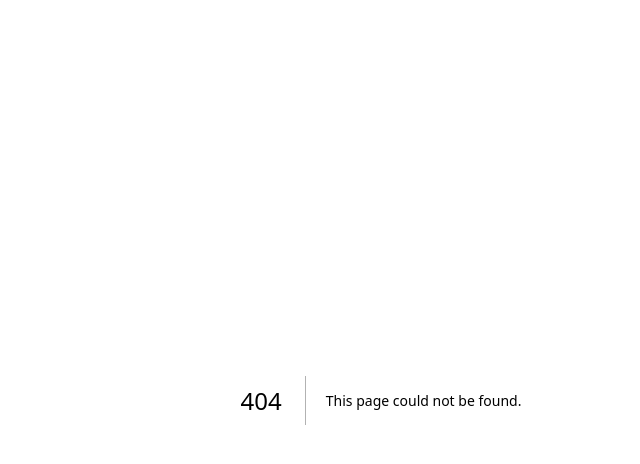
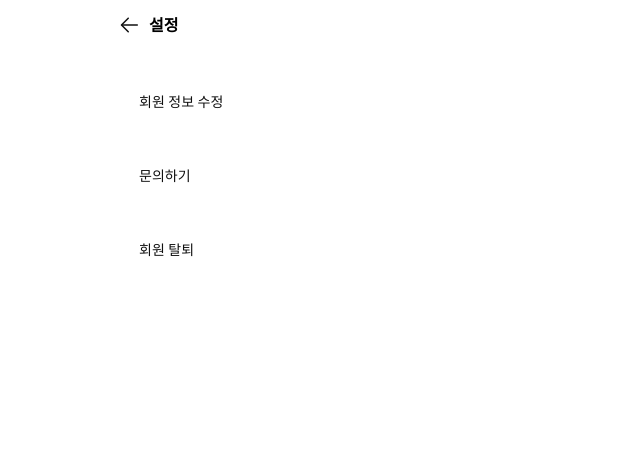
Before and after one commit to SurBear-Team/surbear-frontend, a Next.js app: page /profile/setting in a window 1280 px wide. Before the commit this address had no page. Shown: the top 464 px of the page, without its empty margins (259-899 px from the left). Built offline with nearby package versions, Linux system fonts and the light colour scheme.

Commit message:
🌱프로필_설정페이지 세팅

```diff
--- /dev/null
+++ b/pages/profile/components/SettingCard.tsx
@@ -0,0 +1,15 @@
+interface SettingCardProps {
+  title: string;
+  onClick: () => void;
+}
+
+export const SettingCard = ({ title, onClick }: SettingCardProps) => {
+  return (
+    <div
+      onClick={onClick}
+      className="w-full bg-white pl-[46px] py-[27px] text-gray-9 text-sm cursor-pointer"
+    >
+      {title}
+    </div>
+  );
+};
--- /dev/null
+++ b/pages/profile/setting.tsx
@@ -0,0 +1,39 @@
+import { useRouter } from "next/router";
+import { TopBar } from "../components/TopBar";
+import { ArrowBackIcon } from "../components/styles/Icons";
+import { SettingCard } from "./components/SettingCard";
+
+export default function ProfileSetting() {
+  const route = useRouter();
+  return (
+    <>
+      <TopBar
+        leftSVG={<ArrowBackIcon />}
+        onClick={() => {
+          route.back();
+        }}
+        title="설정"
+      />
+      <div className="screen flex-col justify-start pt-[66px]">
+        <SettingCard
+          title="회원 정보 수정"
+          onClick={() => {
+            console.log("회원 정보 수정");
+          }}
+        />
+        <SettingCard
+          title="문의하기"
+          onClick={() => {
+            console.log("문의하기");
+          }}
+        />
+        <SettingCard
+          title="회원 탈퇴"
+          onClick={() => {
+            console.log("회원 탈퇴");
+          }}
+        />
+      </div>
+    </>
+  );
+}
```
